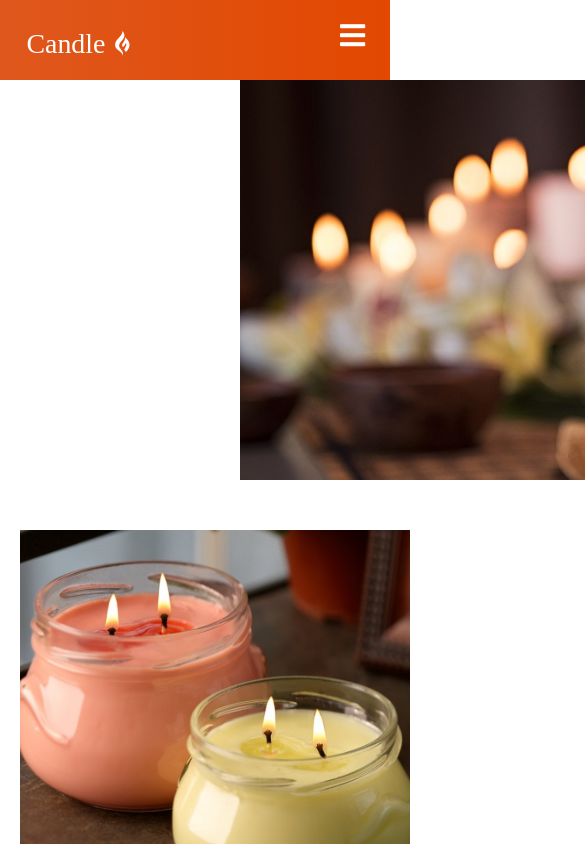
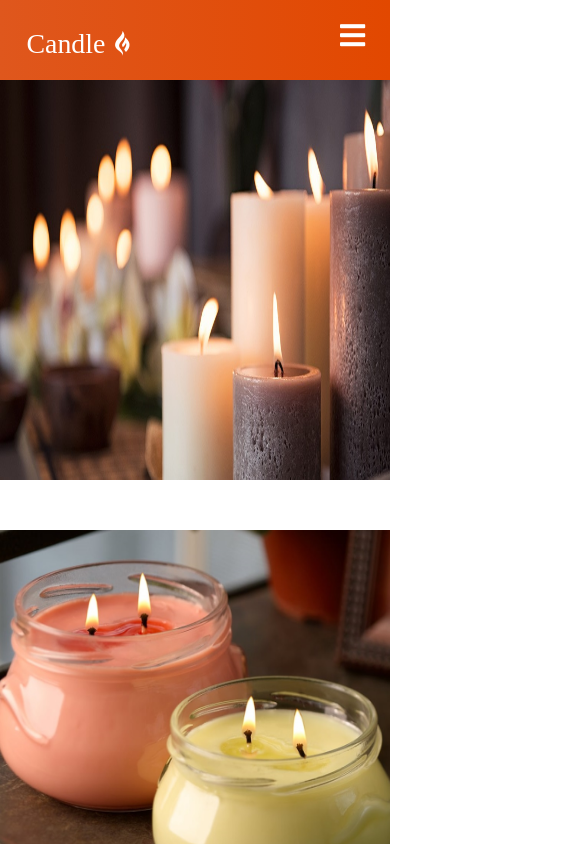
Before and after one commit to mariasalasb/candle-ecommerce, a React (Create React App) app: page / in a window 390 px wide. Shown: the top 844 px of the page, 585 px wide, since content can reach past the window. Built offline with nearby package versions, Linux system fonts and the light colour scheme; a web font is replaced by a local one.

Commit message:
lista de items agregada con promise

```diff
--- a/src/components/ItemListContainer/ItemListContainer.css
+++ b/src/components/ItemListContainer/ItemListContainer.css
@@ -17,7 +17,8 @@ p{
 }
 
 @media screen and (max-width:960px){
-    img{
+    .banner, img{
         width: 100%;
+        margin-left: 0;
     }
 }
```
